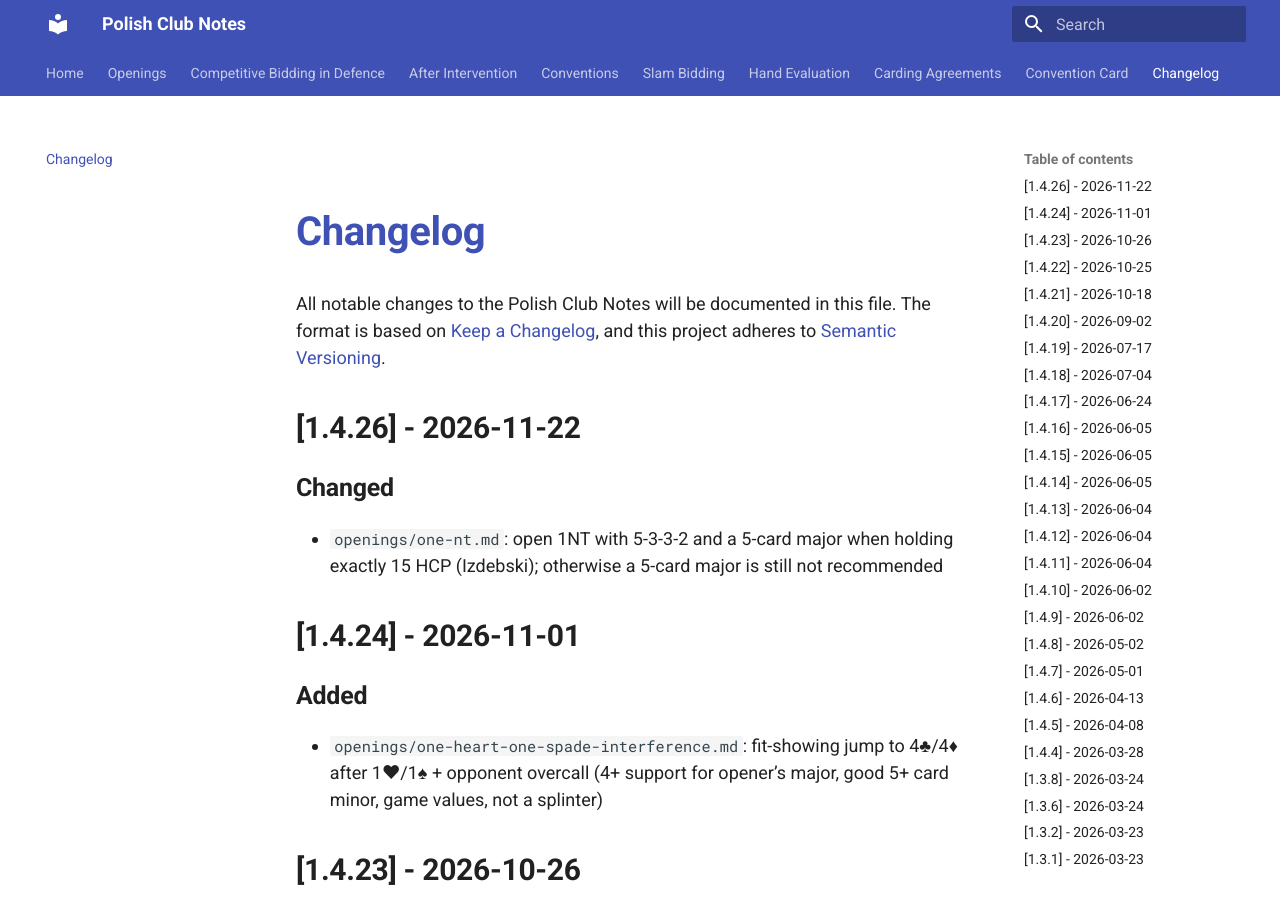
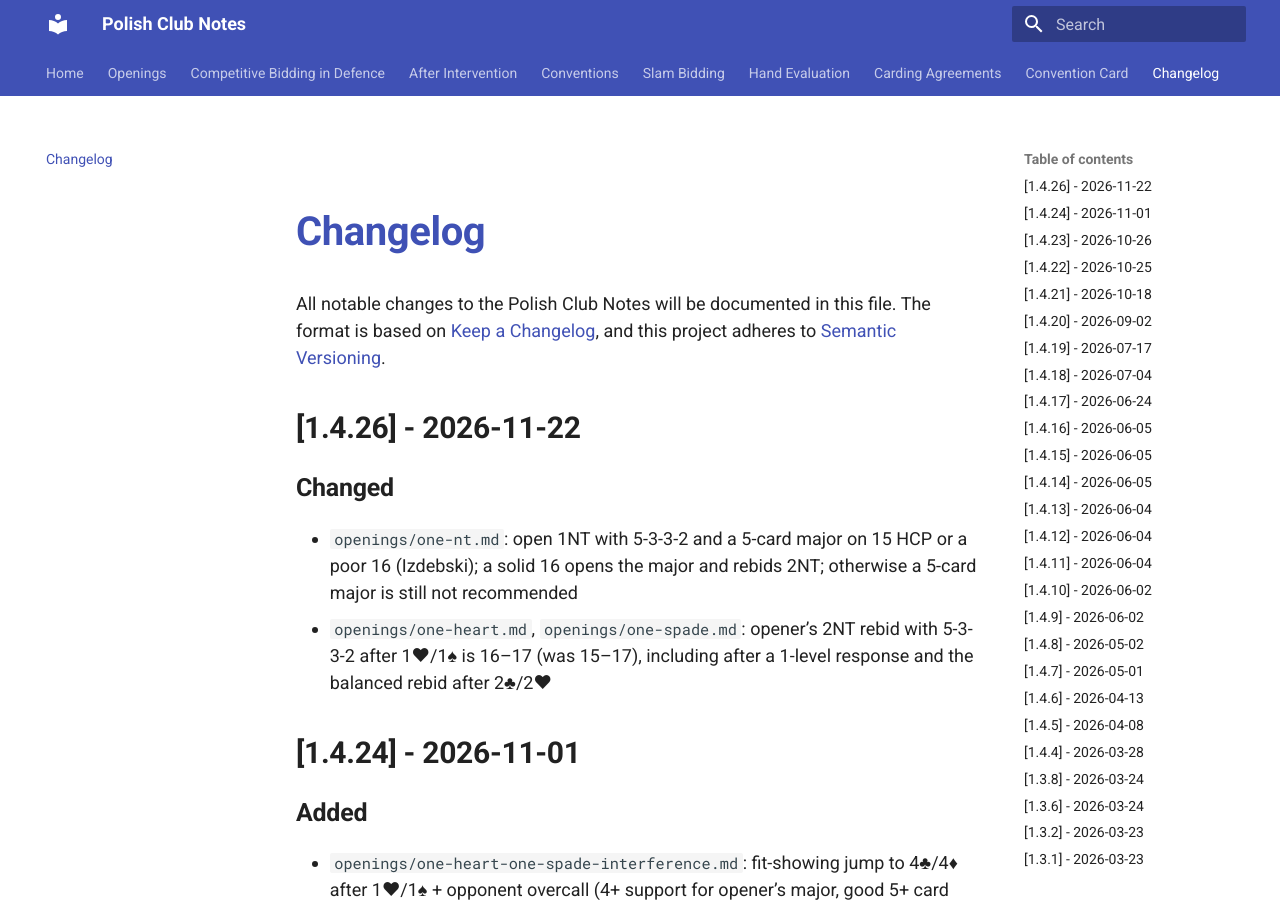
Before and after one commit to glindstrom/polish-club-notes, an MkDocs documentation site: the page built from docs/changelog.md, in a window 1280 px wide and 900 px high. Built offline with MkDocs 1.6.1 and Material for MkDocs 9.7.7, drawn with Linux system fonts in a browser that asks for light colours.

Commit message:
docs(openings): rebid 2NT on 16-17 with 5332 after 1♥/1♠
A 15 HCP or poor 16 with 5-3-3-2 and a 5-card major opens 1NT. A solid 16 opens the major and rebids 2NT, so that balanced rebid is 16-17.

Co-authored-by: glindstrom <glindstrom@users.noreply.github.com>

```diff
--- a/docs/changelog.md
+++ b/docs/changelog.md
@@ -5,7 +5,8 @@ and this project adheres to [Semantic Versioning](https://semver.org/spec/v2.0.0
 
 ## [1.4.26] - 2026-11-22
 ### Changed
-- `openings/one-nt.md`: open 1NT with 5-3-3-2 and a 5-card major when holding exactly 15 HCP (Izdebski); otherwise a 5-card major is still not recommended
+- `openings/one-nt.md`: open 1NT with 5-3-3-2 and a 5-card major on 15 HCP or a poor 16 (Izdebski); a solid 16 opens the major and rebids 2NT; otherwise a 5-card major is still not recommended
+- `openings/one-heart.md`, `openings/one-spade.md`: opener’s 2NT rebid with 5-3-3-2 after 1♥/1♠ is 16–17 (was 15–17), including after a 1-level response and the balanced rebid after 2♣/2♥
 
 ## [1.4.24] - 2026-11-01
 ### Added
```
Also changed, not shown: docs/openings/one-heart.md (+3 -3 lines), docs/openings/one-nt.md (+1 -1 lines), docs/openings/one-spade.md (+1 -1 lines).
